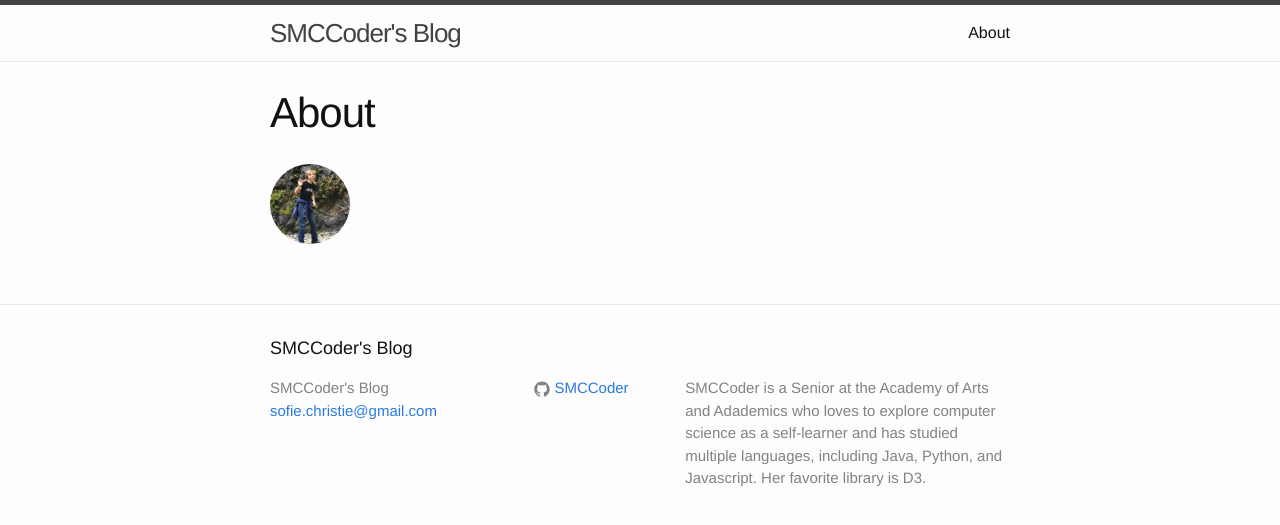
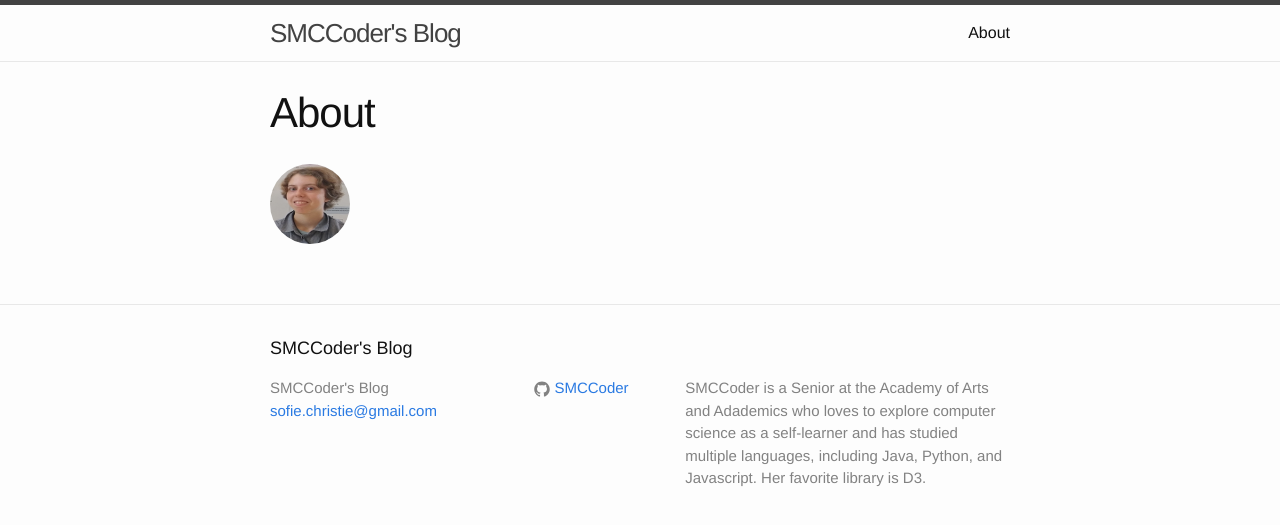
Before and after one commit to SMCCoder/SMCCoder.github.io, a Jekyll site: the page built from about.html, in a window 1280 px wide. Shown: the top 525 px of the page. Built offline with Jekyll 4.4.1, drawn with Linux system fonts in a browser that asks for light colours.

Commit message:
changed profile pic

```diff
--- a/about.html
+++ b/about.html
@@ -4,4 +4,4 @@ title: About
 permalink: /about/
 ---
 
-<img class="profile-pic" alt="profile picture" src="{{ site.url }}/assets/profile-pic.JPG" />
+<img class="profile-pic" alt="profile picture" src="{{ site.url }}/assets/SofieChristie_r.jpg" />
```
Also changed, not shown: README.md, assets/SofieChristie_r.jpg (added).
